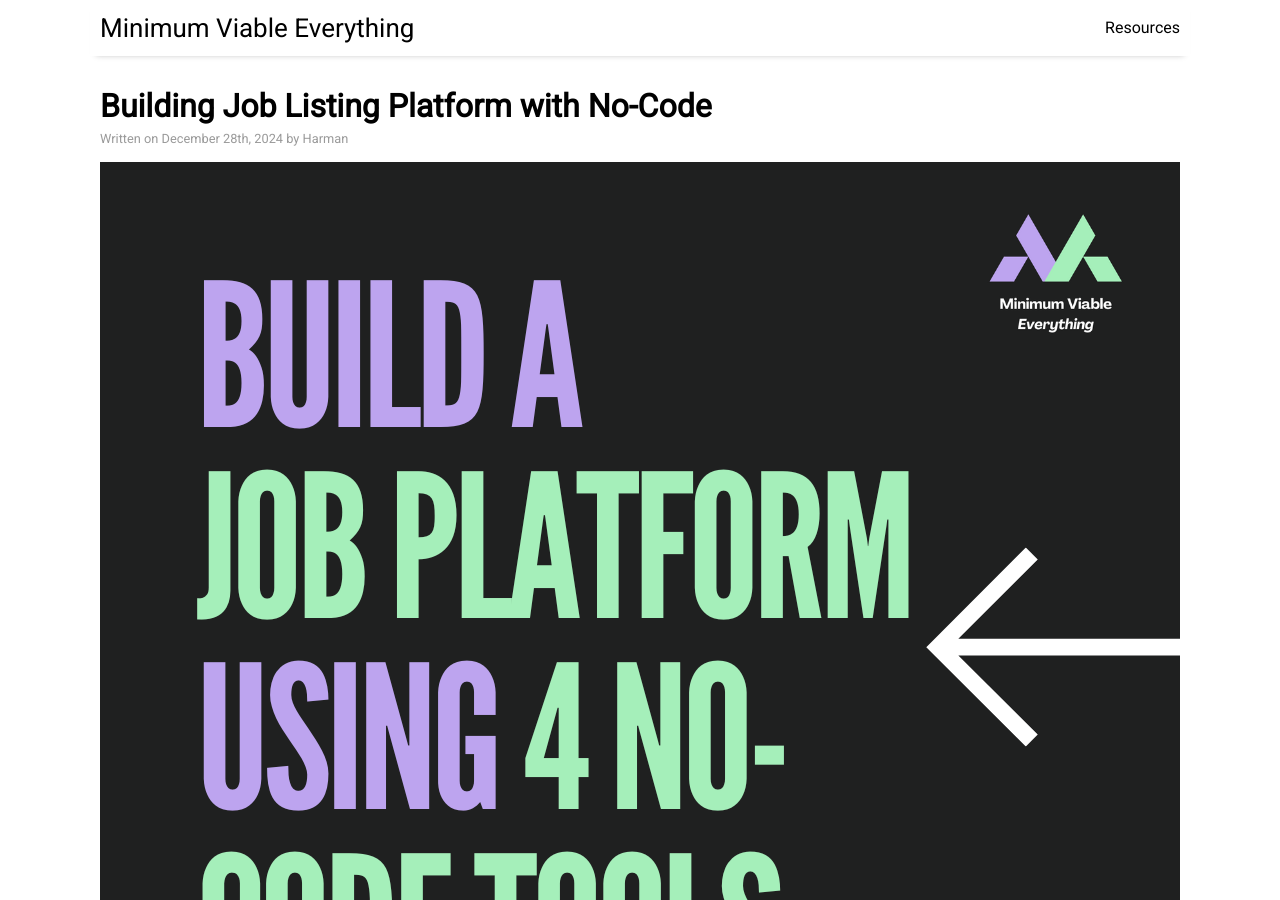
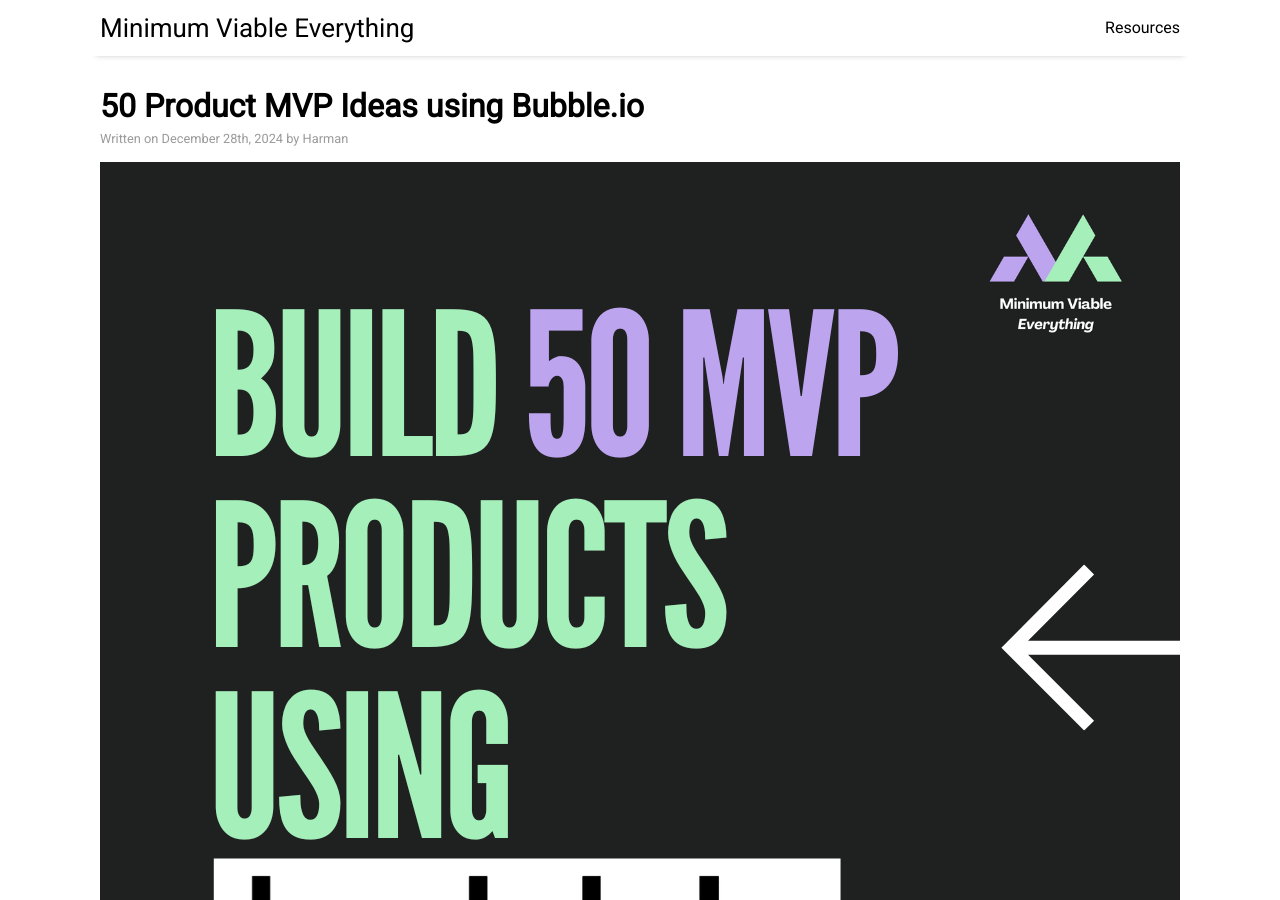
Before and after one commit to Harmannz/Harmannz.github.io, a Jekyll site: the page built from _posts/2024-12-28-50-bubble-ideas.md, in a window 1280 px wide and 900 px high. Built offline with Jekyll 4.4.1, drawn with Linux system fonts in a browser that asks for light colours; nearby versions of some CDN libraries.

Commit message:
update title + img

```diff
--- a/_posts/2024-12-28-50-bubble-ideas.md
+++ b/_posts/2024-12-28-50-bubble-ideas.md
@@ -1,9 +1,9 @@
 ---
 layout: post
-title: "Building Job Listing Platform with No-Code"
+title: "50 Product MVP Ideas using Bubble.io"
 author: "Harman"
 categories: resources
-image: job-platform-no-code.png
+image: 50-bubble-ideas.png
 ---
 
 # 50 MVP Product Ideas for Rapid Prototyping with Bubble.io
```
Also changed, not shown: assets/img/50-bubble-ideas.png (added).
